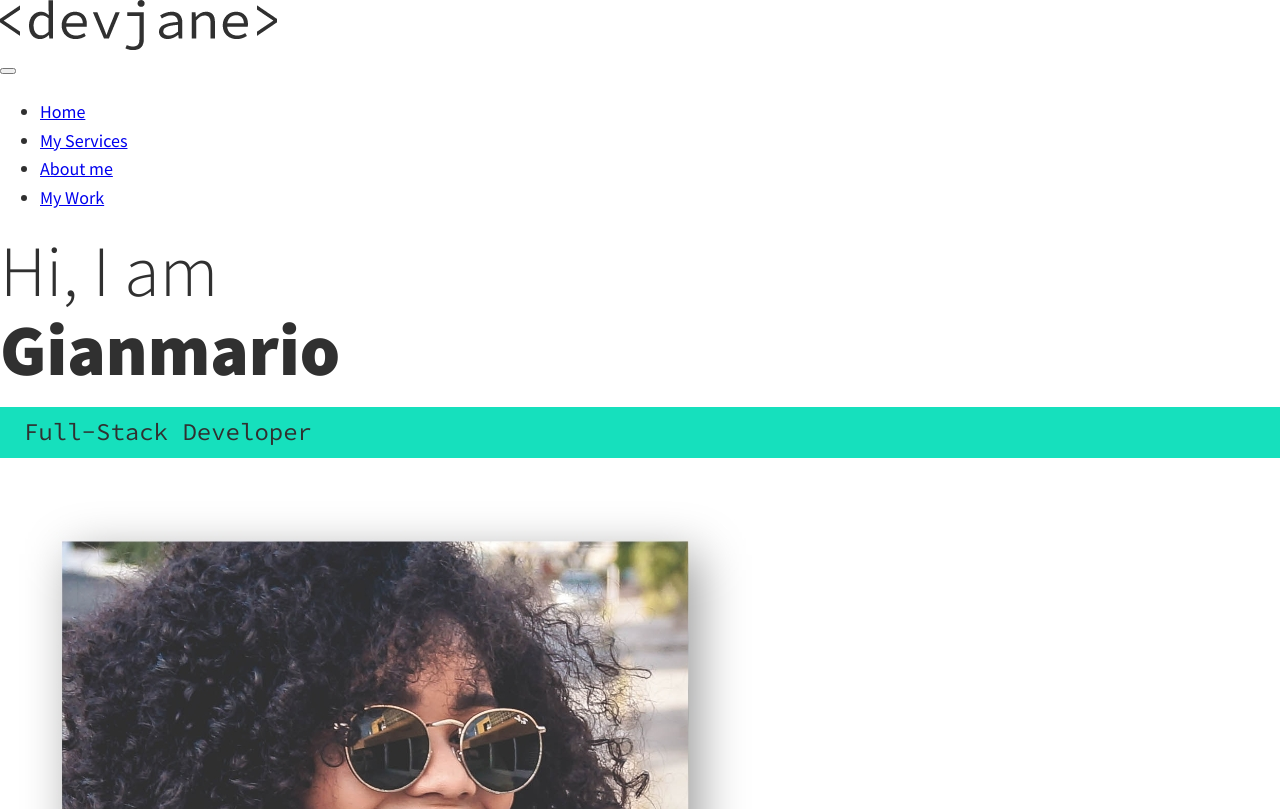
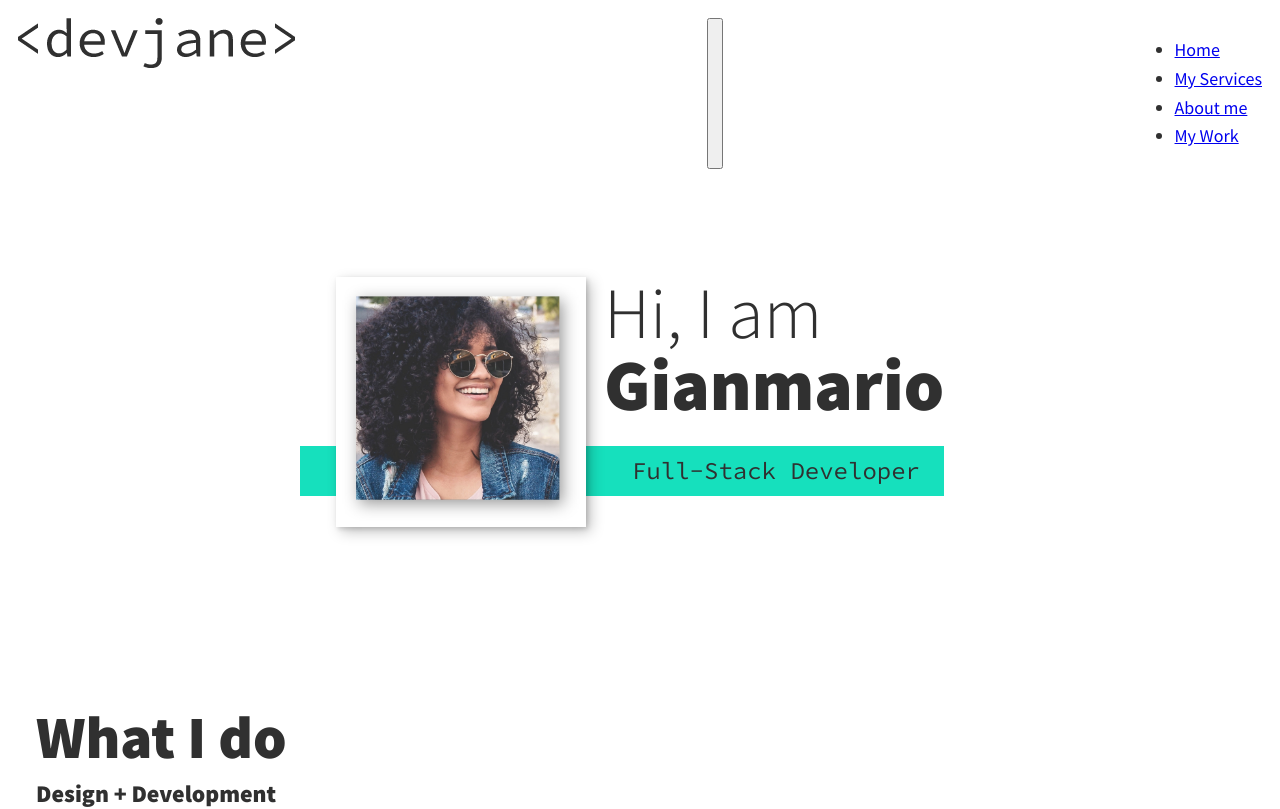
Before and after one commit to gianmarioiamoni/portfolio-website, a website: page index.html in a window 1280 px wide. Shown: the top 809 px of the page. Drawn offline with Linux system fonts and the light colour scheme.

Commit message:
setting up intro section

```diff
--- a/css/styles.css
+++ b/css/styles.css
@@ -19,6 +19,9 @@
     --fs-h2: 2.25rem;
     --fs-h3: 1.25rem;
     --fs-body: 1rem;
+
+    --bs: 0.25em 0.25em 0.75em rgba(0,0,0,.25),
+          0.125em 0.125em 0.25em rgba(0,0,0,.15);
 }
 
 @media (min-width: 800px) {
@@ -45,13 +48,17 @@ img {
     max-width: 100%;
 }
 
+section {
+    padding: 5em 2em;
+}
+
 strong { font-weight: var(--fw-bold) }
 
 /* Typography */
 h1,
 h2,
 h3 {
-    line-height: 1.1;
+    line-height: 1;
     margin: 0;
 }
 
@@ -84,3 +91,54 @@ h3 { font-size: var(--fs-h3) }
     font-family: var(--ff-secondary);
     margin-bottom: 1em;
 }
+
+/* header */
+
+header {
+    display: flex;
+    justify-content: space-between;
+    padding: 1em;
+}
+
+/* Intro section */
+.intro {
+    position: relative;
+}
+
+.intro__img {
+    box-shadow: var(--bs);
+}
+
+.section__subtitle--intro {
+    display: inline-block;
+}
+
+@media (min-width: 600px) {
+    .intro {
+        display: grid;
+        width: min-content;
+        margin: 0 auto;
+        grid-column-gap: 1em;
+        grid-template-areas:
+            "img title"
+            "img subtitle";
+        grid-template-columns: min-content max-content;
+    }
+
+    .intro__img {
+        grid-area: img;
+        min-width: 250px;
+        position: relative;
+        z-index: 2;
+    }
+
+    .section__subtitle--intro {
+        align-self: start;
+        grid-column: -1 / 1;
+        grid-row: 2;
+        text-align: right;
+        position: relative;
+        left: -1.5em;
+        width: calc(100% + 1.5em);
+    }
+}
```
